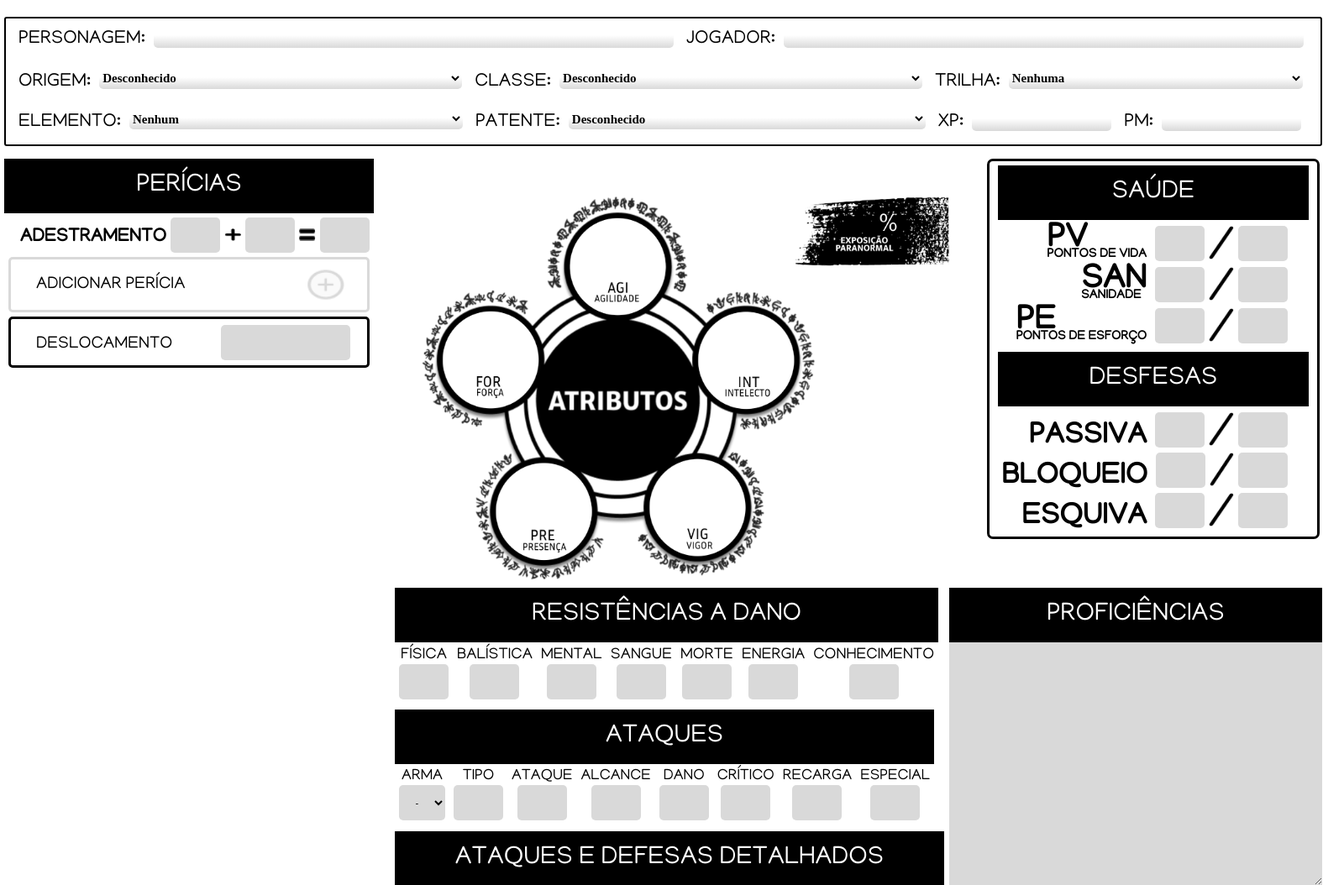
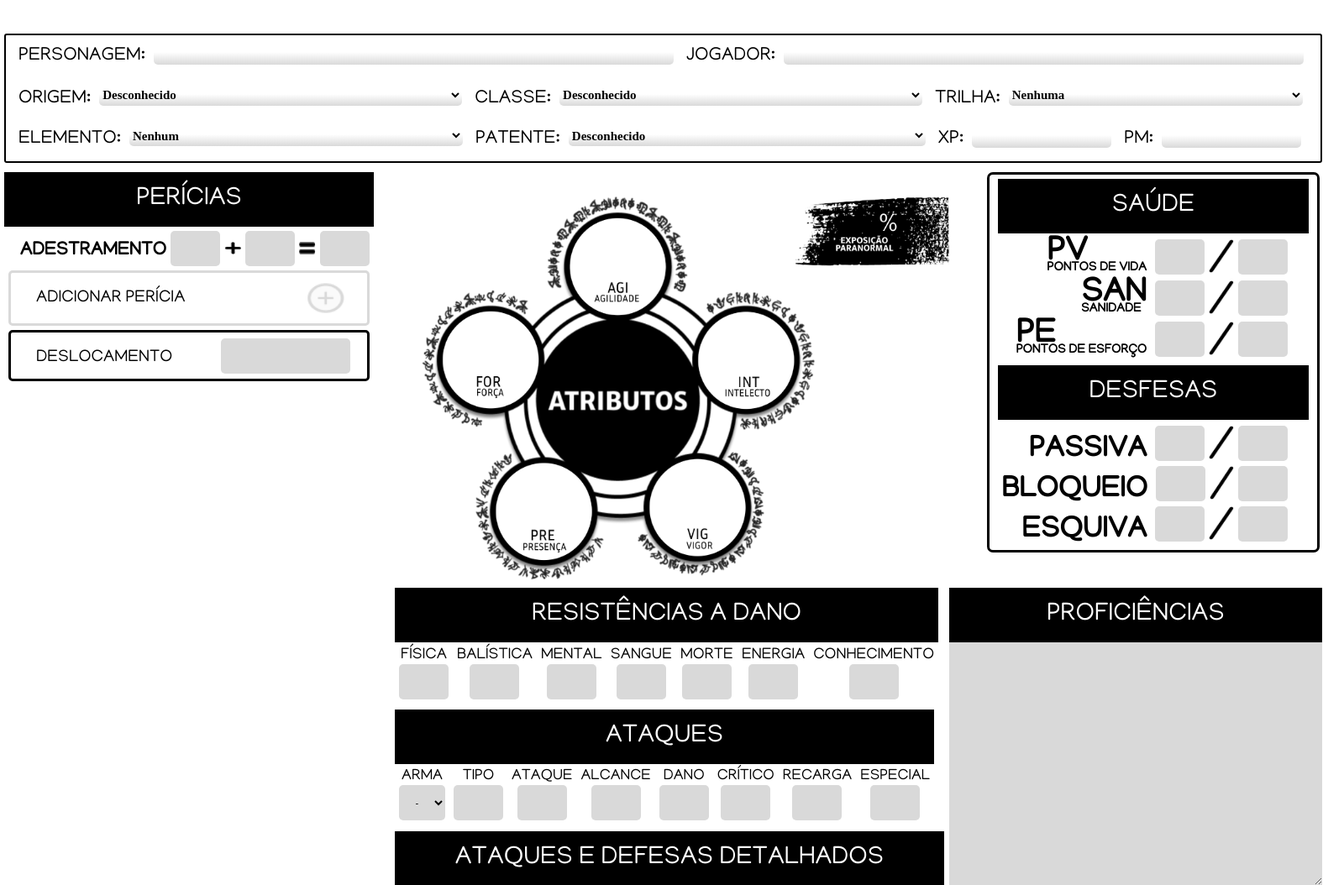
Before and after one commit to AmandaTSantos18/projeto-rpg, a PHP site: page /ficha.html in a window 1600 px wide. Shown: the top 1054 px of the page at 84% size. Run offline with PHP 8.4, Linux system fonts and the light colour scheme; some web fonts are replaced.

Commit message:
Update estiloficha.css

```diff
--- a/css/estiloficha.css
+++ b/css/estiloficha.css
@@ -22,6 +22,8 @@ body
     border-radius: 3px;
     display: flex;
     flex-wrap: wrap;
+    position: absolute;
+    top: 25px;
 }
 
 .categoria
@@ -89,6 +91,9 @@ body
     flex-direction: column;
     align-items: flex-end;
     align-self: flex-start;
+    position: absolute;
+    top: 190px;
+    left: 5px;
 }
 
 
@@ -405,7 +410,7 @@ h3
     align-items: center;
 
     position: absolute;
-    top: 189px;
+    top: 205px;
     left: 1175px;
 }
 
@@ -554,3 +559,16 @@ h3
     left: 30px;
     top: 19px;
 }
+
+.salvar
+{
+    width: 80px;
+    height: 30px;
+    background-color: #399E37;
+    border: none;
+    border-radius: 5px;
+    color: white;
+    position: absolute;
+    top: 5px;
+    right: 5px;
+}
```
